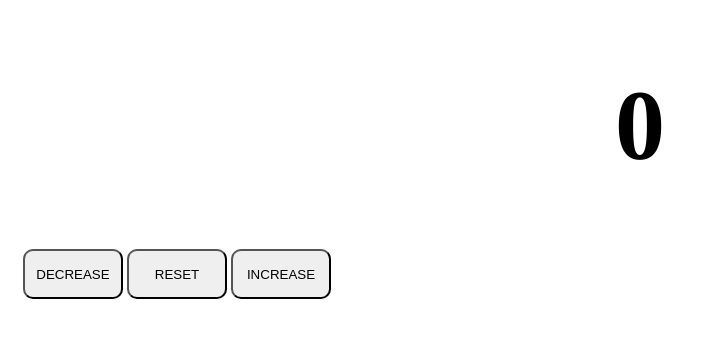
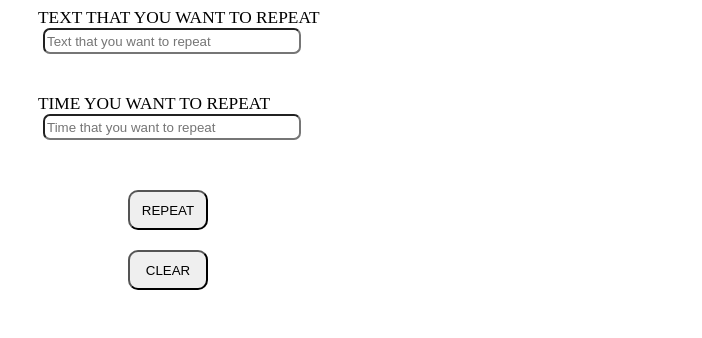
Before and after one commit to sandeep677/WEB-DEV-PROJECTS, a plain HTML site: page index.html in a window 1280 px wide. Shown: the whole page, without its empty margins (0-702 px from the left). Drawn offline with Linux system fonts and the light colour scheme.

Commit message:
Add files via upload

```diff
--- a/index.html
+++ b/index.html
@@ -5,7 +5,7 @@
   <meta http-equiv="X-UA-Compatible" content="IE=Edge">
   <meta name="viewport" content="width=device-width, initial-scale=1">
 
-  <title>HTML</title>
+  <title>TEXT REPEATER</title>
 
   <!-- HTML -->
 
@@ -15,12 +15,13 @@
 </head>
 
 <body>
-  <h1 id="counter">0</h1>
-  <button type="submit" id="decrease">DECREASE</button>
-  <button type="submit" id="reset">RESET</button>
-  <button type="submit" id="increase">INCREASE</button>
-
-
+  <label for="repeattext"> TEXT THAT YOU WANT TO REPEAT</label><br>
+  <input type="text" id="repeattext" placeholder="Text that you want to repeat"><br><br>
+  <label for="repeattime">TIME YOU WANT TO REPEAT</label><br>
+  <input type="number" id="repeattime" placeholder="Time that you want to repeat"><br><br>
+  <button type="submit" id="repeatbtn">REPEAT</button><br><br>
+  <button type="submit" id="clearbtn">CLEAR</button><br><br>
+  <p id="output"></p>
   <script src="main.js"></script>
 </body>
 </html>
--- a/main.js
+++ b/main.js
@@ -1,16 +1,14 @@
-let increase=document.getElementById("increase");
-let reset=document.getElementById("reset");
-let decrease=document.getElementById("decrease");
-let count=0;
-increase.onclick=function(){
-  count++;
-  document.getElementById("counter").textContent=count;
+let text;
+let number;
+let btn=document.getElementById("repeatbtn");
+let btn2=document.getElementById("clearbtn");
+btn.onclick=function(){
+  text=document.getElementById("repeattext").value;
+  number=Number(document.getElementById("repeattime").value);
+  for(let i=0; i<=number; i++){
+    document.getElementById("output").innerHTML+=i +" " + text+"<br>";
 }
-reset.onclick=function(){
-  count=0;
-  document.getElementById("counter").textContent=count;
 }
-decrease.onclick=function(){
-  count--;
-  document.getElementById("counter").textContent=count;
+btn2.onclick=function(){
+  document.getElementById("output").textContent="";
 }
--- a/style.css
+++ b/style.css
@@ -1,28 +1,30 @@
-h1{
-  text-align:center;
-  font-size: 100px;
+body {
+    font-size: 13pt;
+}
+
+label{
+  position: relative;
+  left:30px;
+}
+input{
+  position: relative;
+  display:flex;
+  width:250px;
+  border-radius:7px;
+  height:20px;
+  left:35px;
 }
 button{
-  position:relative;
+  position: relative;
+  left:120px;
+  top:10px;
+  height:40px;
+  width:80px;
+  border-radius:10px;
+}
+button:hover{
+  background-color:lightgreen;
 }
 button:active{
-  background-color:blue;
+  background-color:lightgreen;
 }
-#decrease{
-  height:50px;
-  width:100px;
-  border-radius:10px;
-  left:15px;
-}
-#reset{
-  height:50px;
-  width:100px;
-  border-radius:10px;
-  left:15px;
-}
-#increase{
-  height:50px;
-  width:100px;
-  border-radius:10px;
-  left:15px;
-}
```
